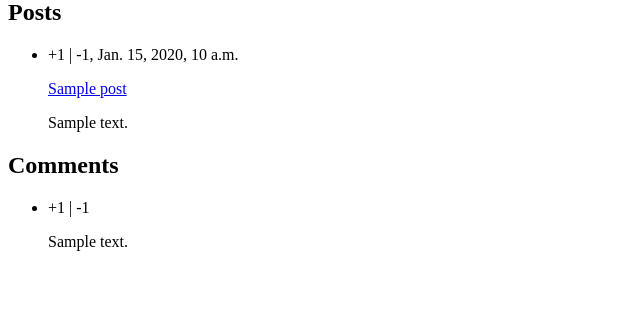
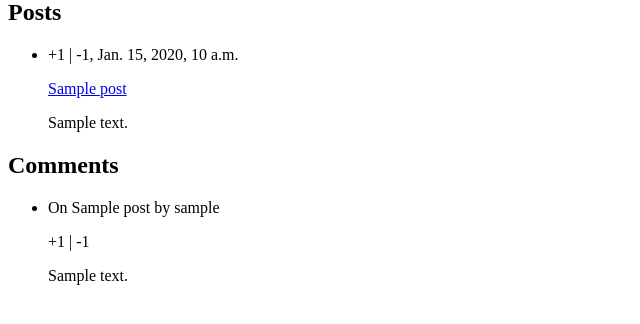
Before and after one commit to andreholman/red, a Django app: a page that uses red/templates/red/user.html in a window 1280 px wide. Shown: the part 155-479 px from the top of the page, without its empty margins (0-640 px from the left). Run offline with Django 4.2, Linux system fonts and the light colour scheme; tables that the repository leaves empty hold one stand-in row (values such as "Sample post").

Commit message:
Added comments feature

```diff
--- a/red/models.py
+++ b/red/models.py
@@ -1,6 +1,7 @@
 from unittest.util import _MAX_LENGTH
 from django.db import models
 from django.core.validators import RegexValidator
+from django.contrib.postgres.fields import ArrayField
 import datetime
 
 # Create your models here.
@@ -33,7 +34,7 @@ class Post(models.Model):
 
     sub = models.ForeignKey(Sub, on_delete=models.CASCADE, related_name="posts")
     author = models.ForeignKey(User, on_delete=models.CASCADE)
-    title = models.CharField(max_length=64)
+    title = models.CharField(max_length=128)
     content = models.TextField(max_length=32767)
     attached = models.CharField(max_length=128, null=True, blank=True)
 
--- /dev/null
+++ b/red/templates/404.html
@@ -0,0 +1 @@
+<!doctypehtml><html lang=en><meta charset=UTF-8><title>Page not found</title><link href="https://fonts.googleapis.com/css?family=Montserrat:600|Roboto+Slab"rel=stylesheet><link href=https://use.fontawesome.com/releases/v5.7.1/css/all.css rel=stylesheet><style>body,html{height:100%;width:100%;padding:0;margin:0;background:#101215}#flexbox{display:flex;align-items:center;flex-direction:column;justify-content:center;height:100%;text-align:center}#flexbox #msg{font-size:80px;margin:0;font-weight:600;font-family:Montserrat;color:#fff}#flexbox #icon{color:#282d35}#flexbox #details{font-family:"Roboto Slab";color:#eee}#flexbox #details #link{color:inherit}</style><div id=flexbox><h1 id=msg>404</h1><i class="fa-3x fa-times fas"id=icon></i><p id=details>The page you are looking for does not exist.<br>If you believe this is an error, <a href=mailto:andre@andreholman.com id=link>contact me</a>.</div>
--- a/red/templates/red/index.html
+++ b/red/templates/red/index.html
@@ -16,7 +16,7 @@
         {% for post in latest_posts_list %}
         <li>
             <p>+{{post.likes}}{% if post.dislikes %} | -{{post.dislikes}}{% endif%}, {{ post.created}} </p>
-            <a href='{% url "post" post.id %}'>{{ post.title }}</a>
+            <a href='{% url "post" post.sub.name post.id %}'>{{ post.title }}</a>
             <p>{{ post.content }}</p>
         </li>
         {% endfor %}
--- a/red/templates/red/user.html
+++ b/red/templates/red/user.html
@@ -22,7 +22,7 @@
         {% for post in user_posts %}
         <li>
             <p>+{{post.likes}} | -{{post.dislikes}}, {{ post.created}} </p>
-            <a href='{% url "post" post.id %}'>{{ post.title }}</a>
+            <a href='{% url "post" post.sub post.id %}'>{{ post.title }}</a>
             <p>{{ post.content }}</p>
         </li>
         {% endfor %}
@@ -35,6 +35,11 @@
     <ul>
         {% for comment in user_comments %}
         <li>
+            {% if comment.parent %}
+            <p>Replying to {{comment.parent}}:</p>
+            {% else %}
+            <p>On {{ comment.post }}</p>
+            {% endif %}
             <p>+{{comment.likes}} | -{{comment.dislikes}}</p>
             <p>{{ comment.content }}</p>
         </li>
--- a/red/urls.py
+++ b/red/urls.py
@@ -7,6 +7,7 @@ urlpatterns = [
     path("", views.home, name="home"),
     path("u/<str:username>/", views.user, name="user"),
     path("s/<str:sub>/", views.sub, name="sub"),
-    path("p/<int:post_id>/", views.post, name="post"),
+    path("s/<str:sub>/p/<int:post_id>/", views.post, name="post"),
+    path("s/<str:sub>/post", views.add_post, name="addPost"),
     path("login", views.login, name="login"),
 ] + static(settings.STATIC_URL, document_root=settings.STATIC_ROOT)
--- a/red/views.py
+++ b/red/views.py
@@ -1,5 +1,5 @@
 from django.shortcuts import get_object_or_404, render
-from django.http import HttpResponse
+from django.http import Http404, HttpResponse
 from pprint import pprint
 
 from .models import *
@@ -30,8 +30,10 @@ def sub(request, sub):
     context = {"sub": sub, "sub_posts": sub_posts}
     return render(request, "red/sub.html", context)
 
-def post(request, post_id):
+def post(request, sub, post_id):
     post = get_object_or_404(Post, id=post_id)
+    if sub != post.sub.name:
+        raise Http404("Post does not exist in this sub.")
 
     comment_depth_list = [] # used by django view to display
     comments = Comment.objects.order_by("-created")
@@ -56,10 +58,12 @@ def post(request, post_id):
         if len(replies): # comment has children
             check_children(comment, 1)
 
-    pprint(comment_depth_list, indent=0)
-
     context = {"post": post, "comments": comment_depth_list}
     return render(request, "red/post.html", context)
 
+def add_post(request, sub):
+
+    return(render)
+
 def login(request):
     return HttpResponse("login")
```
Also changed, not shown: red/templates/red/post.html (+14 -6 lines), red/templates/red/sub.html (+8 -3 lines), red/migrations/0003_alter_post_title.py (added).
